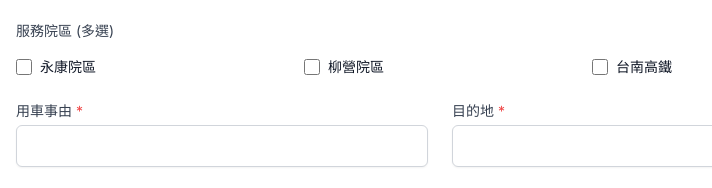
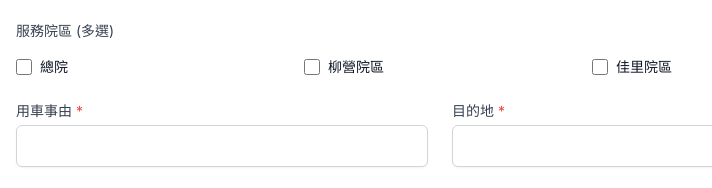
Before and after one commit to guccll0815-rgb/CCH2500, a plain HTML site: page index.html in a window 1280 px wide. Shown: the part 259-447 px from the top of the page, 200-912 px from the left. Drawn offline with nearby package versions, Linux system fonts and the light colour scheme; no server answers.

Commit message:
Update index.html

```diff
--- a/index.html
+++ b/index.html
@@ -65,16 +65,16 @@
                     <div class="grid grid-cols-1 md:grid-cols-3 gap-4">
                         <label class="block text-sm font-medium text-gray-700 col-span-full">服務院區 (多選)</label>
                         <div class="flex items-center">
-                            <input id="branch-yongkang" name="branch" type="checkbox" value="永康院區" class="h-4 w-4 text-blue-600 border-gray-300 rounded focus:ring-blue-500">
-                            <label for="branch-yongkang" class="ml-2 block text-sm text-gray-900">永康院區</label>
+                            <input id="branch-yongkang" name="branch" type="checkbox" value="總院" class="h-4 w-4 text-blue-600 border-gray-300 rounded focus:ring-blue-500">
+                            <label for="branch-yongkang" class="ml-2 block text-sm text-gray-900">總院</label>
                         </div>
                         <div class="flex items-center">
                             <input id="branch-liuying" name="branch" type="checkbox" value="柳營院區" class="h-4 w-4 text-blue-600 border-gray-300 rounded focus:ring-blue-500">
                             <label for="branch-liuying" class="ml-2 block text-sm text-gray-900">柳營院區</label>
                         </div>
                         <div class="flex items-center">
-                            <input id="branch-tainan" name="branch" type="checkbox" value="台南高鐵" class="h-4 w-4 text-blue-600 border-gray-300 rounded focus:ring-blue-500">
-                            <label for="branch-tainan" class="ml-2 block text-sm text-gray-900">台南高鐵</label>
+                            <input id="branch-tainan" name="branch" type="checkbox" value="佳里院區" class="h-4 w-4 text-blue-600 border-gray-300 rounded focus:ring-blue-500">
+                            <label for="branch-tainan" class="ml-2 block text-sm text-gray-900">佳里院區</label>
                         </div>
                     </div>
 
```
